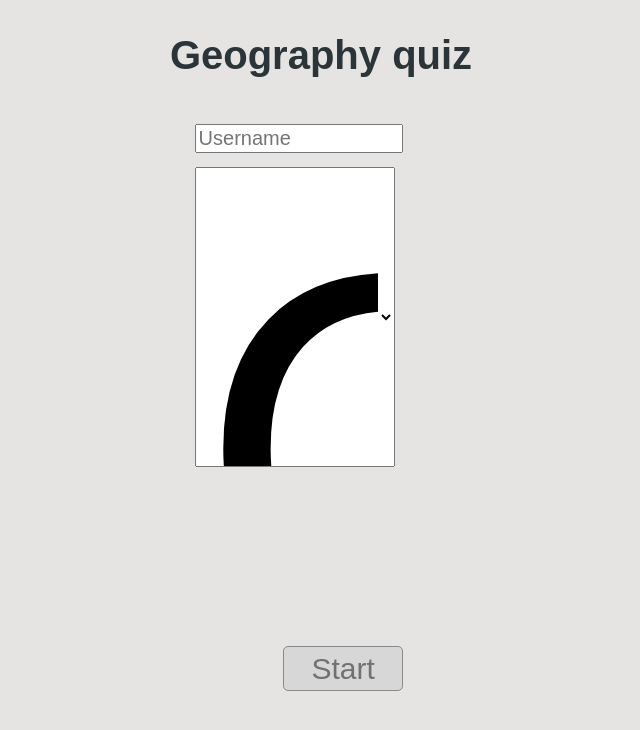
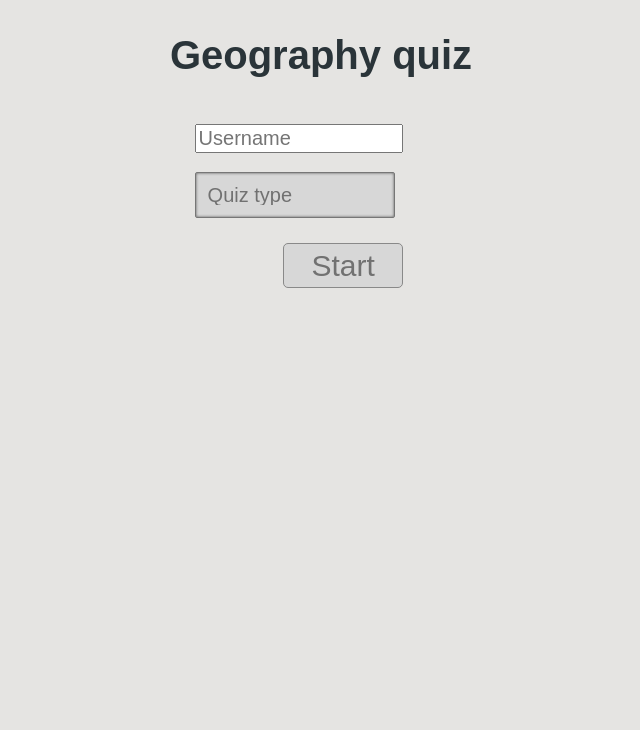
Before and after one commit to mfreibergs/Geo-quizz, a PHP site: page / in a window 1280 px wide. Shown: the top 730 px of the page, without its empty margins (319-959 px from the left). Run offline with PHP 8.4, Linux system fonts and the light colour scheme; data comes from the database, SQL or seed files in the repository; grey boxes are pictures that could not be loaded.

Commit message:
Update style.css

```diff
--- a/quiz/css/style.css
+++ b/quiz/css/style.css
@@ -26,12 +26,6 @@ input[type="radio"]:checked + label{
 
 input[type='radio']{
 	display: none;
-}
-
-.custom-select{
-	margin-left: 40%;
-	height: 300px;
-	font-size: 500px;
 }
 
 label{
@@ -116,14 +110,31 @@ h1{
   display: block;
   height: 100%;
   background-color: #71BC78;
-  background-image: linear-gradient(
-    center bottom,
-    rgb(43,194,83) 37%,
-    rgb(84,240,84) 69%
-  );
   box-shadow:
     inset 0 2px 9px  rgba(255,255,255,0.3),
     inset 0 -2px 6px rgba(0,0,0,0.4);
   position: relative;
   overflow: hidden;
 }
+
+
+/* Dizains priekš drop down menu priekš testa tipa 'quiz type' */
+
+select {
+background-image:url(https://png.icons8.com/ios/1600/down.png);
+background-repeat:no-repeat;
+background-position:300px;
+font-family: sans-serif, Constantia, "Lucida Bright", "DejaVu Serif", Georgia, "serif";
+width:353px;
+padding:12px;
+margin-left:40%;
+margin-bottom: 23px;
+line-height:1;
+border-radius:2px;
+background-color:#D7D7D7;
+color:#717171;
+font-size:20px;
+-webkit-appearance:none;
+box-shadow:inset 0 0 3px 0 rgba(0,0,0,0.6);
+outline:none
+}
```
